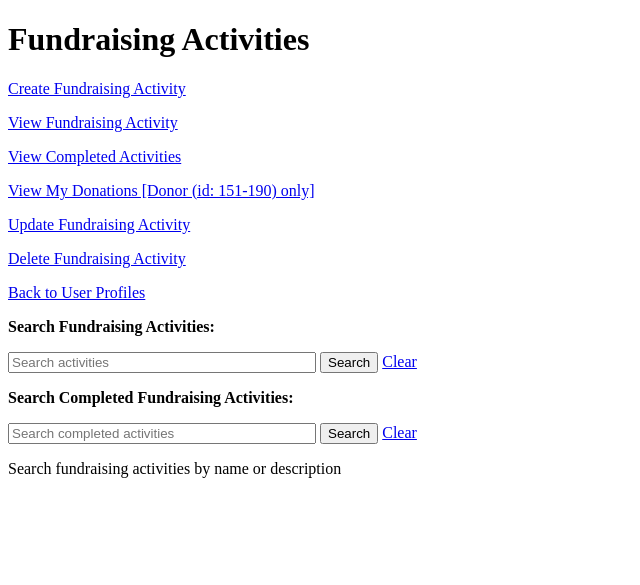
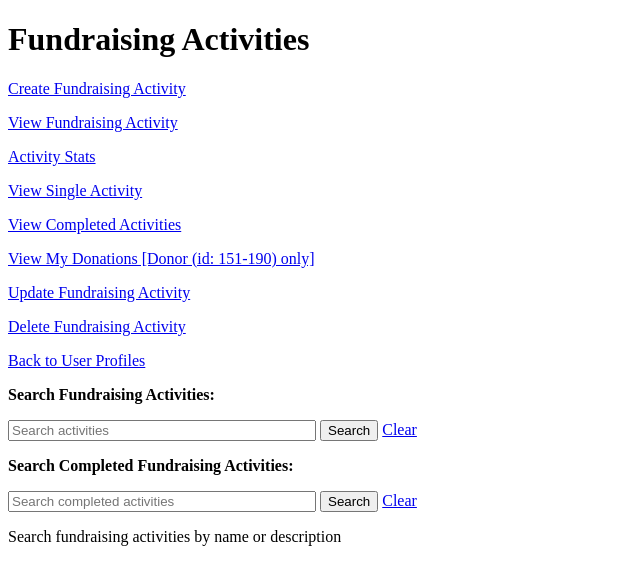
Before and after one commit to Anythingsaf22/CSIT314-SDM, a Flask app: page /activities in a window 1280 px wide. Shown: the top 585 px of the page, without its empty margins (0-640 px from the left). Run offline with Flask 3, Linux system fonts and the light colour scheme; parts of the project's set-up code (start-up, migrations or seed data) failed here and were passed over.

Commit message:
Update list_activities.html

```diff
--- a/templates/activities/list_activities.html
+++ b/templates/activities/list_activities.html
@@ -19,6 +19,12 @@
     </p>
     <p>
         <a href="{{ url_for('fundraising_activity.view_activity') }}">View Fundraising Activity</a>
+    </p>
+    <p>
+        <a href="{{ url_for('fundraising_activity.activity_stats') }}">Activity Stats</a>
+    </p>
+    <p>
+        <a href="{{ url_for('fundraising_activity.view_single_activity') }}">View Single Activity</a>
     </p>
     <p>
         <a href="{{ url_for('fundraising_activity.view_completed_activities') }}">View Completed Activities</a>
```
